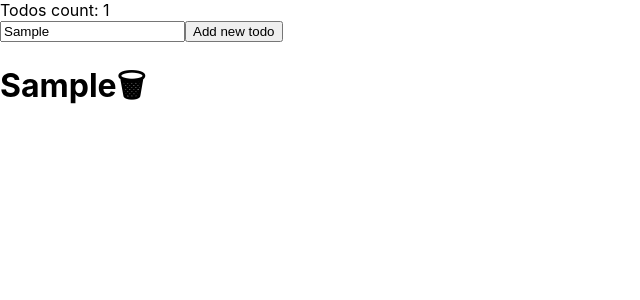
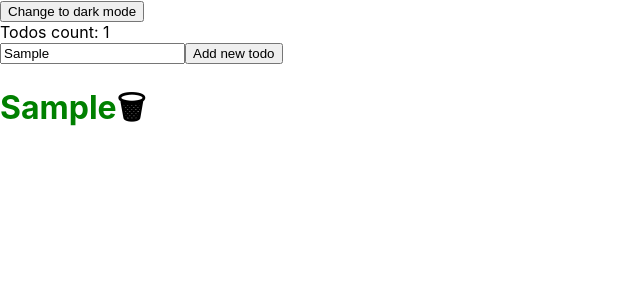
Before and after one commit to eladcandroid/gocode-shop-10-21, a React (Create React App) app: page / in a window 1280 px wide. Both pictures are taken after typing "Sample" into the empty fields and a click on the button "Add new todo". Shown: the top 300 px of the page, without its empty margins (0-640 px from the left). Built offline with nearby package versions, Linux system fonts and the light colour scheme; no server answers.

Commit message:
5-use-context

```diff
--- a/src/App.js
+++ b/src/App.js
@@ -1,14 +1,24 @@
 import logo from "./logo.svg";
 import "./App.css";
 import Todos from "./components/Todos/Todos";
-import React from "react";
+import React, { useState } from "react";
 import Counter from "./components/Counter/Counter";
+import MyContext from "./MyContext";
 
 function App() {
+  const [isDarkMode, setIsDarkMode] = useState(false);
+  const changeToDark = () => {
+    setIsDarkMode(true);
+  };
+
   return (
-    <div>
-      <Todos />
-    </div>
+    <MyContext.Provider value={[isDarkMode, setIsDarkMode]}>
+      <div style={isDarkMode ? { background: "black", color: "white" } : {}}>
+        <button onClick={() => changeToDark()}>Change to dark mode</button>
+        <br />
+        <Todos />
+      </div>
+    </MyContext.Provider>
   );
 }
 
--- /dev/null
+++ b/src/MyContext.js
@@ -0,0 +1,5 @@
+import { createContext } from "react";
+
+const myContext = createContext(null);
+
+export default myContext;
--- a/src/components/Todo/Todo.js
+++ b/src/components/Todo/Todo.js
@@ -1,11 +1,19 @@
 import "./Todo.css";
-
+import MyContext from "../../MyContext";
+import { useContext } from "react";
 function Todo({ id, title, completed, children, onRemove, onToggle }) {
+  const [isDarkMode, setIsDarkMode] = useContext(MyContext);
+  const color = isDarkMode ? "white" : "green";
   return (
     <>
       <span
-        onClick={() => onToggle(id)}
-        style={completed ? { textDecoration: "line-through" } : {}}
+        onClick={() => {
+          onToggle(id);
+          setIsDarkMode(!isDarkMode);
+        }}
+        style={
+          completed ? { textDecoration: "line-through", color } : { color }
+        }
       >
         {children}
       </span>
```
